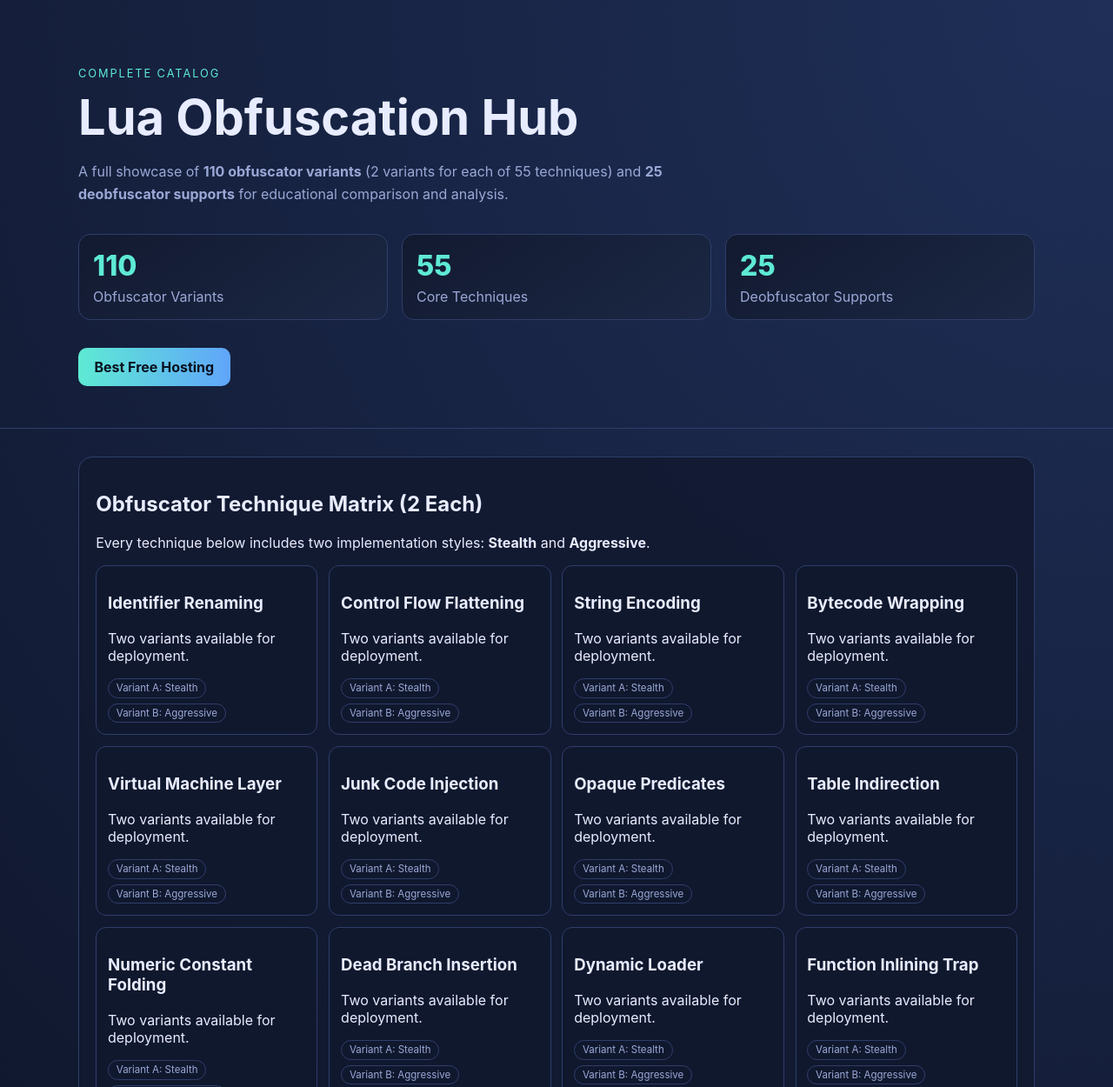
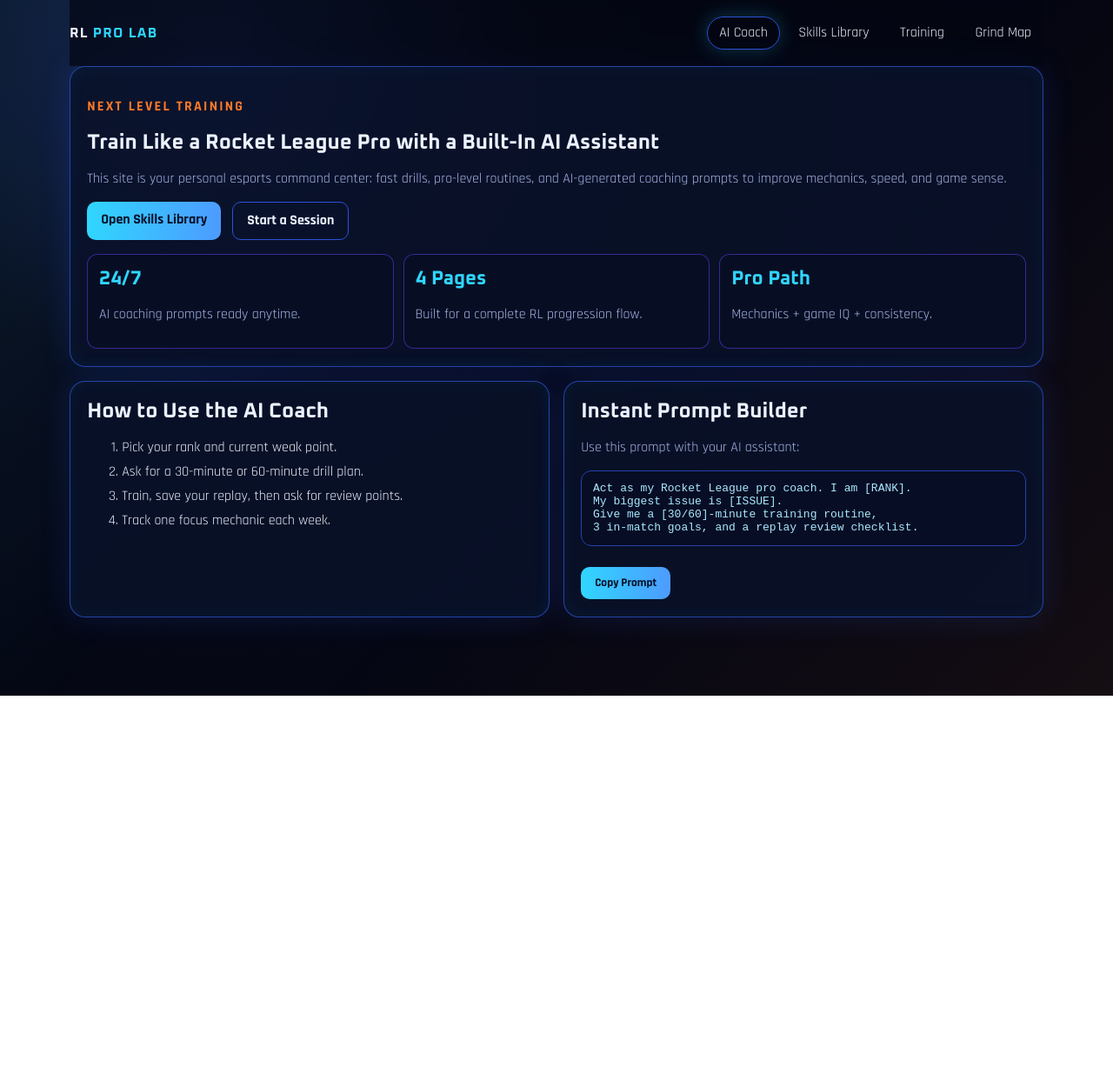
Before and after one commit to devop7568/glowing-sniffle, a plain HTML site: page website/index.html in a window 1280 px wide. Shown: the top 1250 px of the page at 87% size. After the commit the page ends 800 px from the top, so only its background shows below. Drawn offline with Linux system fonts and the light colour scheme.

Commit message:
Build 4-page Rocket League pro training website

```diff
--- a/website/assets/app.js
+++ b/website/assets/app.js
@@ -1,69 +1,99 @@
-const techniques = [
-  "Identifier Renaming", "Control Flow Flattening", "String Encoding", "Bytecode Wrapping",
-  "Virtual Machine Layer", "Junk Code Injection", "Opaque Predicates", "Table Indirection",
-  "Numeric Constant Folding", "Dead Branch Insertion", "Dynamic Loader", "Function Inlining Trap",
-  "Metatable Proxy", "Upvalue Scrambling", "Environment Rebinding", "Variable Shadow Maze",
-  "Token Spacing Mutation", "Hex Escape Packing", "Unicode Escape Packing", "Boolean Arithmetic Masking",
-  "Loop Distortion", "Branch Reordering", "Register Pressure Noise", "Self-Integrity Check",
-  "Anti-Tamper Hooks", "Debug API Lockout", "AST Node Permutation", "Flattened Scope Layers",
-  "Stack Noise Emission", "Coroutine Dispatcher", "Byte-level Chunk Mutation", "Compression Envelope",
-  "Deferred Eval Wrapper", "Lambda Noise Network", "Symbol Table Poisoning", "Array Index Masking",
-  "Switch Dispatcher", "Seeded Runtime Decoder", "Instruction Macro Expansion", "Constant Pool Encryption",
-  "Mixed Boolean Arithmetic", "Randomized Label Routing", "Call Graph Fragmentation", "Trap Function Seeds",
-  "Opaque Loop Nests", "Expression Reassociation", "Table Key Encryption", "Anti-Beautifier Noise",
-  "Comment Channel Encoding", "Shadow Chunk Split", "Sandbox Escape Guards", "Opcode Alias Layer",
-  "Runtime Key Exchange", "Serialized Closure Layout", "Dummy Module Weaving"
+const skillSet = [
+  "Ball Control", "Dribbling", "Bounce Dribbles", "Ground Flicks", "Air Dribbles",
+  "Fast Aerials", "Double Taps", "Ceiling Shots", "Flip Resets", "Shadow Defense",
+  "Backboard Reads", "50/50 Control", "Powershots", "Recoveries", "Boost Management",
+  "Rotations", "Passing Plays", "Demo Awareness", "Kickoff Variations", "Mental Reset"
 ];
 
-const deobfuscatorSupport = [
-  "Identifier Recovery", "String Decoder Reconstruction", "Control Flow Graph Recovery",
-  "Constant Unmasking", "VM Handler Mapping", "Opaque Predicate Simplification",
-  "Junk Code Pruning", "Dead Branch Elimination", "AST Canonicalization",
-  "Metatable Trap Detection", "Upvalue Flow Tracking", "Dynamic Loader Unpacking",
-  "Compression Layer Extraction", "Encrypted Table Key Recovery", "Function Boundary Recovery",
-  "Loop Normalization", "Branch De-virtualization", "Bytecode Signature Matching",
-  "Runtime Decoder Emulation", "Constant Pool Decryption", "Call Graph Rebuild",
-  "Debug Lockout Bypass Analysis", "Anti-Tamper Stub Isolation", "Closure Serialization Decode",
-  "Pretty-Print Structure Regeneration"
-];
+const routines = {
+  "30": [
+    "5m - Free play warm-up (speed flips + recoveries)",
+    "10m - First touch + powershot consistency",
+    "10m - Fast aerials and backboard clears",
+    "5m - 1v1 focus game with no panic challenges"
+  ],
+  "60": [
+    "10m - Warm-up mechanics and recoveries",
+    "15m - Dribbles + flick angles",
+    "15m - Air dribble or wall read reps",
+    "10m - Defensive shadow and saves",
+    "10m - Ranked with 2 clear focus objectives"
+  ],
+  ranked: [
+    "3m - Quick warm-up touches",
+    "3m - Kickoff and first challenge focus",
+    "Queue set: play 3 games max then replay review",
+    "Write 3 mistakes and one correction before next set"
+  ]
+};
 
-const grid = document.getElementById("techniquesGrid");
-const list = document.getElementById("deobfList");
-const searchBox = document.getElementById("searchBox");
-
-document.getElementById("techniqueCount").textContent = techniques.length;
-document.getElementById("obfCount").textContent = techniques.length * 2;
-document.getElementById("deobfCount").textContent = deobfuscatorSupport.length;
-
-for (const technique of techniques) {
-  const card = document.createElement("article");
-  card.className = "card";
-  card.innerHTML = `
-    <h3>${technique}</h3>
-    <p>Two variants available for deployment.</p>
-    <div class="badges">
-      <span class="badge">Variant A: Stealth</span>
-      <span class="badge">Variant B: Aggressive</span>
-    </div>
-  `;
-  grid.appendChild(card);
+function setActiveNav() {
+  const page = window.location.pathname.split("/").pop() || "index.html";
+  document.querySelectorAll("[data-nav]").forEach((link) => {
+    if (link.getAttribute("href") === page) {
+      link.classList.add("active");
+    }
+  });
 }
 
-function renderSupport(query = "") {
-  list.innerHTML = "";
-  const filtered = deobfuscatorSupport.filter((item) =>
-    item.toLowerCase().includes(query.toLowerCase())
-  );
+function renderSkills() {
+  const grid = document.getElementById("skillsGrid");
+  if (!grid) return;
 
-  for (const item of filtered) {
-    const li = document.createElement("li");
-    li.textContent = item;
-    list.appendChild(li);
-  }
+  skillSet.forEach((skill, i) => {
+    const card = document.createElement("article");
+    card.className = "skill-card";
+    card.innerHTML = `<h3>${i + 1}. ${skill}</h3><p>Train this with 20-40 focused reps daily.</p>`;
+    grid.appendChild(card);
+  });
 }
 
-searchBox.addEventListener("input", (event) => {
-  renderSupport(event.target.value);
-});
+function renderRoutine(type = "30") {
+  const output = document.getElementById("routineOutput");
+  if (!output) return;
 
-renderSupport();
+  output.innerHTML = "";
+  routines[type].forEach((line) => {
+    const block = document.createElement("article");
+    block.className = "routine-block";
+    block.textContent = line;
+    output.appendChild(block);
+  });
+}
+
+function bindRoutineButtons() {
+  const buttons = document.querySelectorAll(".routine-btn");
+  if (!buttons.length) return;
+
+  renderRoutine("30");
+  buttons.forEach((btn) => {
+    btn.addEventListener("click", () => {
+      buttons.forEach((b) => b.classList.remove("active"));
+      btn.classList.add("active");
+      renderRoutine(btn.dataset.routine);
+    });
+  });
+}
+
+function bindCopyPrompt() {
+  const copyBtn = document.getElementById("copyPrompt");
+  const promptBox = document.getElementById("promptBox");
+  if (!copyBtn || !promptBox) return;
+
+  copyBtn.addEventListener("click", async () => {
+    try {
+      await navigator.clipboard.writeText(promptBox.textContent.trim());
+      copyBtn.textContent = "Copied";
+      setTimeout(() => {
+        copyBtn.textContent = "Copy Prompt";
+      }, 1200);
+    } catch {
+      copyBtn.textContent = "Copy failed";
+    }
+  });
+}
+
+setActiveNav();
+renderSkills();
+bindRoutineButtons();
+bindCopyPrompt();
--- a/website/assets/styles.css
+++ b/website/assets/styles.css
@@ -1,161 +1,239 @@
 :root {
-  --bg: #0b1020;
-  --panel: #121a30;
-  --panel-2: #1b2744;
-  --text: #e8ecff;
-  --muted: #9ba8d6;
-  --accent: #5eead4;
-  --accent-2: #60a5fa;
-  --line: #2f3e6a;
+  --bg: #040612;
+  --panel: rgba(10, 18, 42, 0.88);
+  --line: #2952d8;
+  --text: #ecf2ff;
+  --muted: #a6b5e7;
+  --neon: #30d6ff;
+  --neon-2: #6d40ff;
+  --hot: #ff7a28;
 }
 
-* {
-  box-sizing: border-box;
-}
+* { box-sizing: border-box; }
 
 body {
   margin: 0;
-  font-family: Inter, system-ui, -apple-system, Segoe UI, Roboto, sans-serif;
+  font-family: Rajdhani, system-ui, sans-serif;
   color: var(--text);
-  background: radial-gradient(circle at top right, #1f2f58 0%, var(--bg) 42%);
+  background: radial-gradient(circle at 20% 10%, #151e4e 0%, #070a19 30%, #040612 70%);
+  min-height: 100vh;
 }
 
-.container {
-  width: min(1100px, 92%);
+.arena-bg {
+  position: fixed;
+  inset: 0;
+  pointer-events: none;
+  background:
+    linear-gradient(125deg, rgba(48, 214, 255, 0.08), transparent 35%),
+    linear-gradient(315deg, rgba(255, 122, 40, 0.07), transparent 45%);
+  z-index: -1;
+}
+
+.wrap {
+  width: min(1120px, 92%);
   margin: 0 auto;
 }
 
-.hero {
-  padding: 4rem 0 3rem;
-  border-bottom: 1px solid var(--line);
+.top-nav {
+  display: flex;
+  justify-content: space-between;
+  align-items: center;
+  padding: 1.2rem 0;
+  position: sticky;
+  top: 0;
+  background: rgba(4, 6, 18, 0.7);
+  backdrop-filter: blur(8px);
 }
 
-.eyebrow {
-  color: var(--accent);
-  text-transform: uppercase;
-  letter-spacing: .12rem;
-  font-size: .8rem;
-  margin-bottom: .6rem;
+.brand {
+  color: var(--text);
+  text-decoration: none;
+  font-family: Oxanium, sans-serif;
+  font-weight: 700;
+  letter-spacing: 0.08em;
 }
 
-h1 {
-  margin: 0;
-  font-size: clamp(2rem, 6vw, 3.5rem);
+.brand span { color: var(--neon); }
+
+nav {
+  display: flex;
+  gap: 0.5rem;
+  flex-wrap: wrap;
 }
 
-.subtitle {
-  max-width: 780px;
-  color: var(--muted);
-  line-height: 1.6;
+nav a {
+  color: var(--text);
+  text-decoration: none;
+  padding: 0.45rem 0.8rem;
+  border-radius: 999px;
+  border: 1px solid transparent;
 }
 
-.hero-stats {
-  display: grid;
-  grid-template-columns: repeat(auto-fit, minmax(150px, 1fr));
-  gap: 1rem;
-  margin: 2rem 0;
+nav a.active,
+nav a:hover {
+  border-color: var(--line);
+  box-shadow: 0 0 22px rgba(48, 214, 255, 0.24);
 }
 
-.hero-stats div {
-  background: linear-gradient(145deg, var(--panel), var(--panel-2));
-  border: 1px solid var(--line);
-  border-radius: 14px;
-  padding: 1rem;
+.hero,
+.page-stack {
+  padding: 1.6rem 0 2.2rem;
 }
 
-.hero-stats span {
-  font-size: 2rem;
-  font-weight: 800;
-  color: var(--accent);
+.neon-panel {
+  background: var(--panel);
+  border: 1px solid rgba(56, 102, 255, 0.6);
+  border-radius: 18px;
+  padding: 1.2rem;
+  margin-bottom: 1rem;
+  box-shadow: 0 0 35px rgba(41, 82, 216, 0.2), inset 0 0 20px rgba(48, 214, 255, 0.05);
 }
 
-.hero-stats p {
-  margin: .4rem 0 0;
-  color: var(--muted);
+h1, h2, h3 {
+  margin: 0 0 0.6rem;
+  font-family: Oxanium, sans-serif;
+}
+
+p { color: var(--muted); }
+
+.eyebrow {
+  color: var(--hot);
+  font-weight: 700;
+  letter-spacing: 0.14em;
+  text-transform: uppercase;
+}
+
+.hero-actions {
+  display: flex;
+  gap: 0.8rem;
+  flex-wrap: wrap;
+  margin: 1rem 0;
 }
 
 .btn {
-  display: inline-block;
-  background: linear-gradient(90deg, var(--accent), var(--accent-2));
-  color: #08101f;
+  cursor: pointer;
+  border: none;
+  border-radius: 10px;
+  padding: 0.65rem 1rem;
   text-decoration: none;
-  padding: .75rem 1.15rem;
-  border-radius: 10px;
   font-weight: 700;
+  font-family: inherit;
 }
 
-main {
-  padding: 2rem 0 3rem;
+.btn-main {
+  background: linear-gradient(90deg, var(--neon), #4d9bff);
+  color: #051029;
 }
 
-.panel {
-  background: rgba(18, 26, 48, .88);
+.btn-ghost {
+  background: transparent;
+  color: var(--text);
   border: 1px solid var(--line);
-  border-radius: 16px;
-  padding: 1.2rem;
-  margin-bottom: 1.2rem;
 }
 
-.grid {
+.small { margin-top: 0.65rem; }
+
+.stats-grid {
   display: grid;
-  grid-template-columns: repeat(auto-fit, minmax(230px, 1fr));
-  gap: .8rem;
+  gap: 0.7rem;
+  grid-template-columns: repeat(auto-fit, minmax(170px, 1fr));
 }
 
-.card {
-  border: 1px solid var(--line);
+.stats-grid article {
+  background: rgba(8, 15, 35, 0.72);
+  border: 1px solid rgba(109, 64, 255, 0.5);
   border-radius: 12px;
-  padding: .8rem;
-  background: #10182e;
+  padding: 0.8rem;
 }
 
-.badges {
-  display: flex;
-  flex-wrap: wrap;
-  gap: .4rem;
-  margin-top: .5rem;
+.stats-grid h3 {
+  color: var(--neon);
+  font-size: 1.4rem;
 }
 
-.badge {
-  font-size: .72rem;
-  border: 1px solid var(--line);
-  border-radius: 999px;
-  padding: .2rem .55rem;
-  color: var(--muted);
+.grid-two {
+  display: grid;
+  grid-template-columns: repeat(auto-fit, minmax(290px, 1fr));
+  gap: 1rem;
 }
 
-input {
-  width: 100%;
-  margin: .4rem 0 1rem;
-  border-radius: 9px;
-  border: 1px solid var(--line);
-  background: #0d1429;
+.steps li,
+.checklist li {
+  margin: 0.45rem 0;
   color: var(--text);
-  padding: .72rem;
 }
 
-.support-list {
-  list-style: none;
-  padding: 0;
-  margin: 0;
-  display: grid;
-  gap: .55rem;
+pre {
+  background: #070d24;
+  border: 1px solid #2341ae;
+  border-radius: 12px;
+  padding: 0.8rem;
+  color: #a8e8ff;
+  white-space: pre-wrap;
 }
 
-.support-list li {
-  padding: .65rem .75rem;
-  border: 1px solid var(--line);
-  border-radius: 9px;
-  background: #0f1730;
+.skills-grid {
+  display: grid;
+  grid-template-columns: repeat(auto-fit, minmax(180px, 1fr));
+  gap: 0.65rem;
 }
 
-.highlight {
-  border-color: #4e72c9;
-  background: linear-gradient(160deg, rgba(26,37,70,.9), rgba(16,24,47,.9));
+.skill-card {
+  border: 1px solid #2b55db;
+  background: #081130;
+  border-radius: 12px;
+  padding: 0.65rem;
 }
 
-footer {
-  border-top: 1px solid var(--line);
-  color: var(--muted);
-  padding: 1.2rem 0 2rem;
+.skill-card p {
+  margin: 0;
+  font-size: 0.95rem;
 }
+
+.tips-panel li { margin: 0.5rem 0; }
+
+.routine-controls {
+  display: flex;
+  gap: 0.5rem;
+  flex-wrap: wrap;
+}
+
+.routine-btn {
+  border: 1px solid #2f49b7;
+  background: #0b1436;
+  color: var(--text);
+  padding: 0.5rem 0.8rem;
+  border-radius: 999px;
+  cursor: pointer;
+}
+
+.routine-btn.active {
+  border-color: var(--neon);
+  box-shadow: 0 0 16px rgba(48, 214, 255, 0.35);
+}
+
+.routine-output {
+  margin-top: 0.9rem;
+  display: grid;
+  gap: 0.6rem;
+}
+
+.routine-block {
+  border: 1px solid #2a4ed6;
+  border-radius: 10px;
+  padding: 0.65rem;
+  background: rgba(8, 17, 48, 0.8);
+}
+
+.roadmap {
+  display: grid;
+  grid-template-columns: repeat(auto-fit, minmax(220px, 1fr));
+  gap: 0.8rem;
+}
+
+.roadmap article {
+  border: 1px solid #2a47be;
+  border-radius: 12px;
+  padding: 0.8rem;
+  background: #08112d;
+}
--- a/website/index.html
+++ b/website/index.html
@@ -3,66 +3,75 @@
 <head>
   <meta charset="UTF-8" />
   <meta name="viewport" content="width=device-width, initial-scale=1.0" />
-  <title>Lua Obfuscation Hub</title>
+  <title>Rocket League Pro Lab | AI Coach</title>
+  <link rel="preconnect" href="https://fonts.googleapis.com" />
+  <link rel="preconnect" href="https://fonts.gstatic.com" crossorigin />
+  <link href="https://fonts.googleapis.com/css2?family=Rajdhani:wght@400;500;600;700&family=Oxanium:wght@400;600;700&display=swap" rel="stylesheet" />
   <link rel="stylesheet" href="assets/styles.css" />
 </head>
 <body>
-  <header class="hero">
-    <div class="container">
-      <p class="eyebrow">Complete Catalog</p>
-      <h1>Lua Obfuscation Hub</h1>
-      <p class="subtitle">
-        A full showcase of <strong>110 obfuscator variants</strong> (2 variants for each of 55 techniques)
-        and <strong>25 deobfuscator supports</strong> for educational comparison and analysis.
-      </p>
-      <div class="hero-stats">
-        <div>
-          <span id="obfCount">110</span>
-          <p>Obfuscator Variants</p>
-        </div>
-        <div>
-          <span id="techniqueCount">55</span>
-          <p>Core Techniques</p>
-        </div>
-        <div>
-          <span id="deobfCount">25</span>
-          <p>Deobfuscator Supports</p>
-        </div>
-      </div>
-      <a class="btn" href="#hosting">Best Free Hosting</a>
-    </div>
+  <div class="arena-bg" aria-hidden="true"></div>
+
+  <header class="top-nav wrap">
+    <a class="brand" href="index.html">RL <span>PRO LAB</span></a>
+    <nav>
+      <a data-nav href="index.html">AI Coach</a>
+      <a data-nav href="skills.html">Skills Library</a>
+      <a data-nav href="training.html">Training</a>
+      <a data-nav href="grindmap.html">Grind Map</a>
+    </nav>
   </header>
 
-  <main class="container">
-    <section class="panel">
-      <h2>Obfuscator Technique Matrix (2 Each)</h2>
-      <p>Every technique below includes two implementation styles: <strong>Stealth</strong> and <strong>Aggressive</strong>.</p>
-      <div id="techniquesGrid" class="grid"></div>
+  <main class="wrap">
+    <section class="hero neon-panel">
+      <p class="eyebrow">NEXT LEVEL TRAINING</p>
+      <h1>Train Like a Rocket League Pro with a Built-In AI Assistant</h1>
+      <p>
+        This site is your personal esports command center: fast drills, pro-level routines,
+        and AI-generated coaching prompts to improve mechanics, speed, and game sense.
+      </p>
+      <div class="hero-actions">
+        <a class="btn btn-main" href="skills.html">Open Skills Library</a>
+        <a class="btn btn-ghost" href="training.html">Start a Session</a>
+      </div>
+      <div class="stats-grid">
+        <article>
+          <h3>24/7</h3>
+          <p>AI coaching prompts ready anytime.</p>
+        </article>
+        <article>
+          <h3>4 Pages</h3>
+          <p>Built for a complete RL progression flow.</p>
+        </article>
+        <article>
+          <h3>Pro Path</h3>
+          <p>Mechanics + game IQ + consistency.</p>
+        </article>
+      </div>
     </section>
 
-    <section class="panel">
-      <h2>Deobfuscator Support (25)</h2>
-      <input id="searchBox" type="text" placeholder="Search deobfuscator support..." />
-      <ul id="deobfList" class="support-list"></ul>
-    </section>
+    <section class="grid-two">
+      <article class="neon-panel">
+        <h2>How to Use the AI Coach</h2>
+        <ol class="steps">
+          <li>Pick your rank and current weak point.</li>
+          <li>Ask for a 30-minute or 60-minute drill plan.</li>
+          <li>Train, save your replay, then ask for review points.</li>
+          <li>Track one focus mechanic each week.</li>
+        </ol>
+      </article>
 
-    <section id="hosting" class="panel highlight">
-      <h2>Recommended Free Hosting Provider</h2>
-      <p><strong>Cloudflare Pages</strong> is the best free choice for this site.</p>
-      <ul>
-        <li>Free static hosting with global CDN and HTTPS.</li>
-        <li>Simple GitHub integration for automatic deployment.</li>
-        <li>Excellent performance and custom domains on free plan.</li>
-      </ul>
-      <p>Alternative: GitHub Pages if you want simple repo-based hosting without extra setup.</p>
+      <article class="neon-panel">
+        <h2>Instant Prompt Builder</h2>
+        <p>Use this prompt with your AI assistant:</p>
+        <pre id="promptBox">Act as my Rocket League pro coach. I am [RANK].
+My biggest issue is [ISSUE].
+Give me a [30/60]-minute training routine,
+3 in-match goals, and a replay review checklist.</pre>
+        <button id="copyPrompt" class="btn btn-main small">Copy Prompt</button>
+      </article>
     </section>
   </main>
-
-  <footer>
-    <div class="container">
-      <p>Built for Lua obfuscation cataloging, auditing, and deobfuscation support tracking.</p>
-    </div>
-  </footer>
 
   <script src="assets/app.js"></script>
 </body>
```
Also changed, not shown: website/grindmap.html (added, +52 -0 lines), website/skills.html (added, +46 -0 lines), website/training.html (added, +49 -0 lines).
